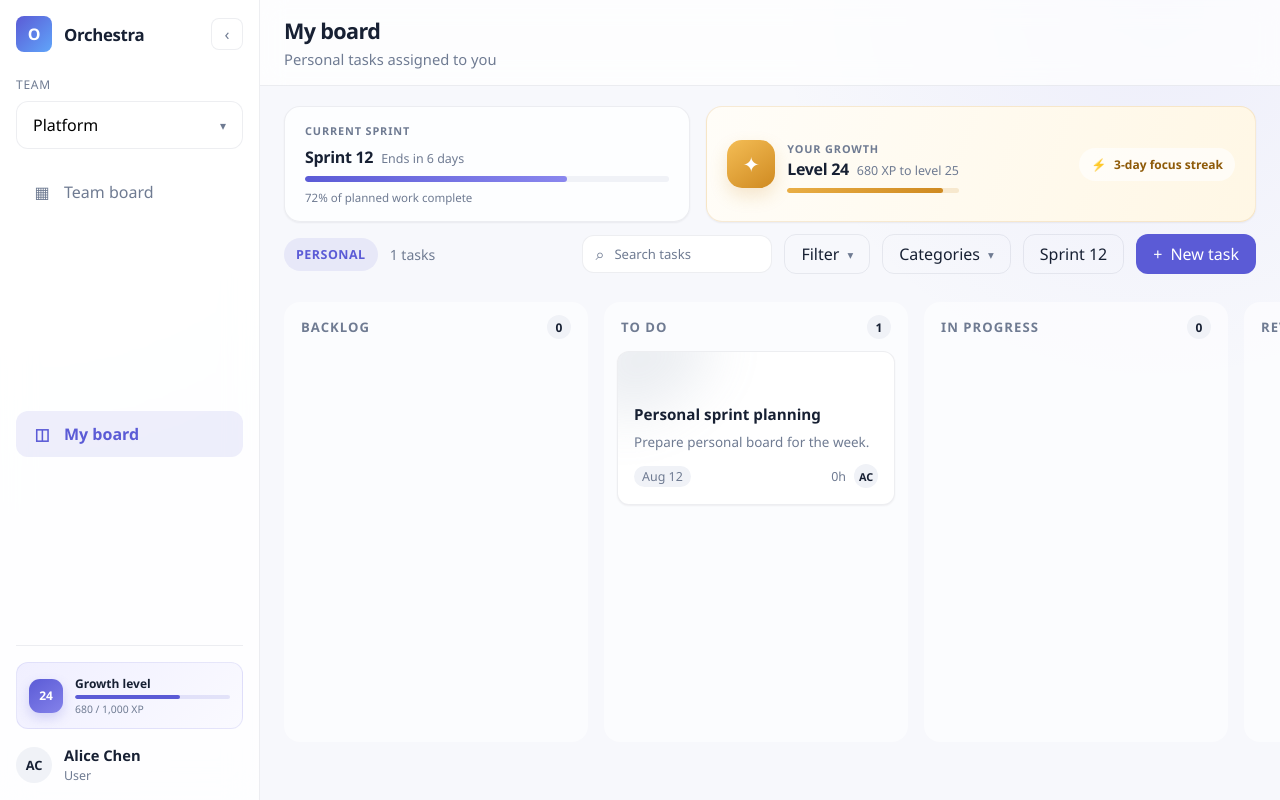
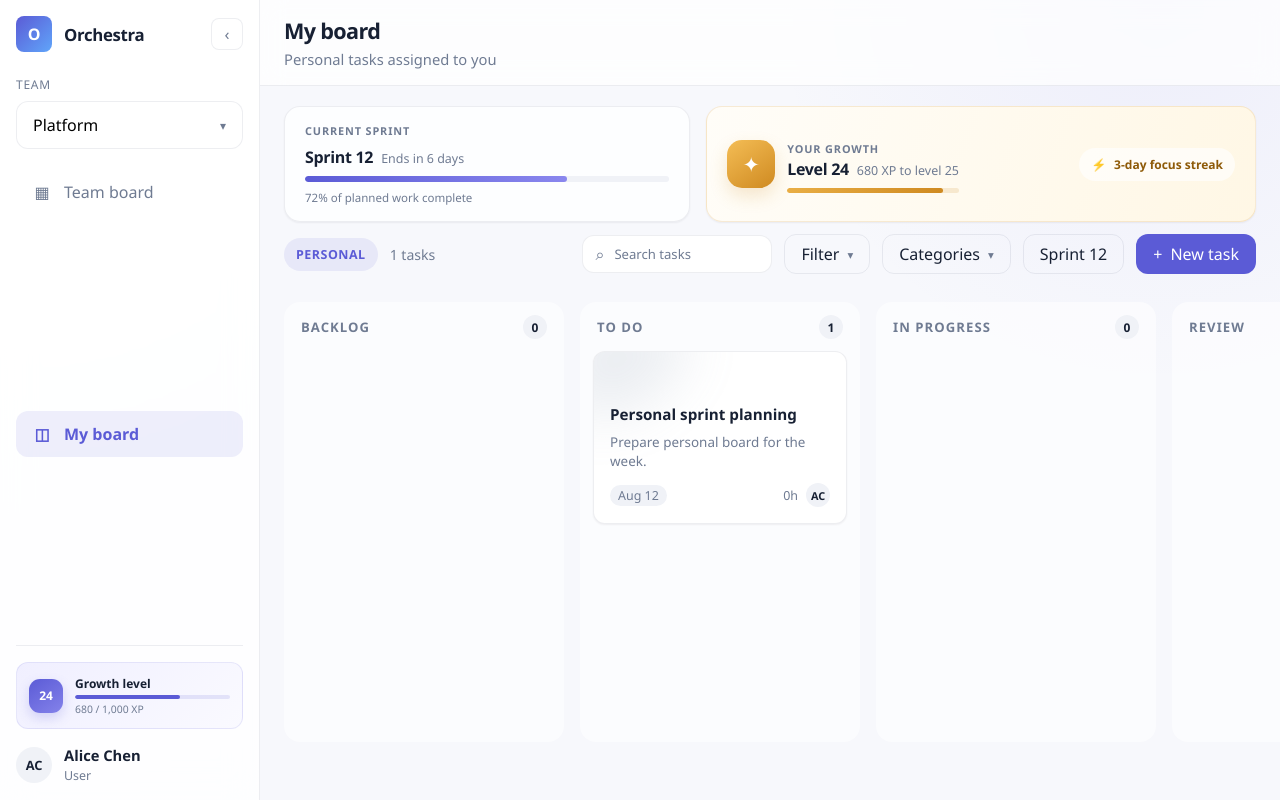
Before and after one commit to Jkerdley/orchestra, a React (Vite) app in the folder frontend/: page /#/board/personal in a window 1280 px wide. Built offline with nearby package versions, Linux system fonts and the light colour scheme.

Commit message:
Make kanban columns responsive
Co-authored-by: Eugen Erdle <jk.erdley@gmail.com>

```diff
--- a/frontend/src/features/board/components/KanbanBoard/KanbanBoard.scss
+++ b/frontend/src/features/board/components/KanbanBoard/KanbanBoard.scss
@@ -1,7 +1,9 @@
 @use '../../../../styles/tokens/variables' as *;
 
 .kanban-board {
-  display: flex;
+  display: grid;
+  grid-auto-columns: minmax(280px, 1fr);
+  grid-auto-flow: column;
   gap: $space-4;
   padding: $space-4 $space-6 $space-6;
   overflow-x: auto;
--- a/frontend/src/features/board/components/KanbanColumn/KanbanColumn.scss
+++ b/frontend/src/features/board/components/KanbanColumn/KanbanColumn.scss
@@ -3,8 +3,7 @@
 .kanban-column {
   display: flex;
   flex-direction: column;
-  flex: 0 0 304px;
-  width: 304px;
+  min-width: 0;
   min-height: 440px;
   padding: $space-3;
   border-radius: $radius-lg;
```
